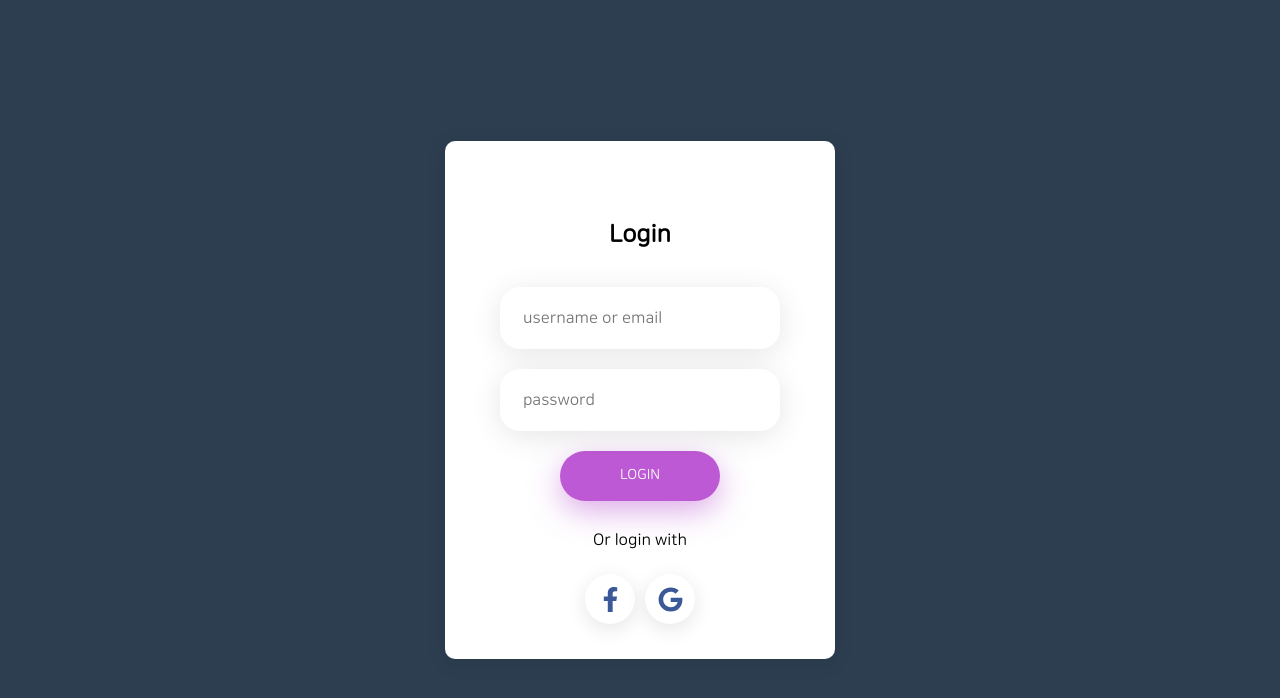
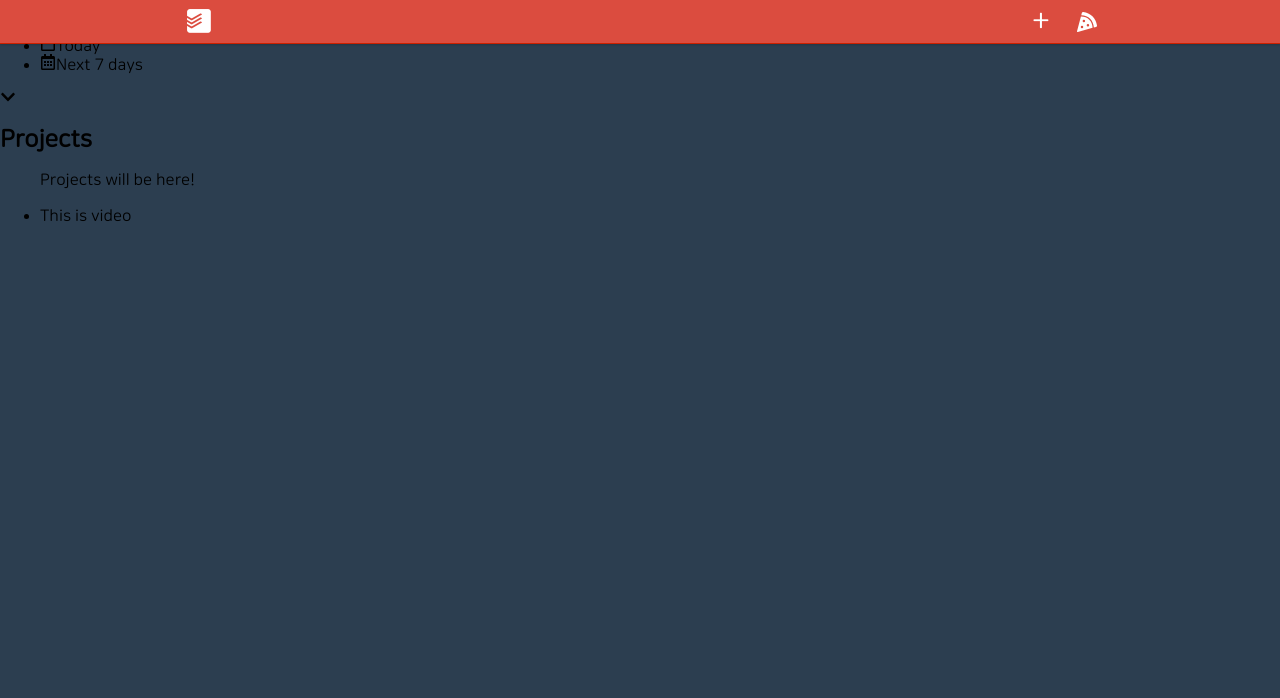
Before and after one commit to gghcode/apas-todo-webapp, a React (Create React App) app: page /todos in a window 1280 px wide. Before the commit this address led to /login. Shown: the top 698 px of the page. Built offline with nearby package versions, Linux system fonts and the light colour scheme.

Commit message:
Add prototype header

```diff
--- a/src/components/organisms/Header.tsx
+++ b/src/components/organisms/Header.tsx
@@ -1,38 +1,148 @@
 import * as React from 'react';
 import { FaPizzaSlice, FaPlus } from 'react-icons/fa';
 import { Logo } from '@/components/molecules/Logo';
-// import './Header.scss';
+import styled, { css } from 'styled-components';
+
+const HeaderWrapper = styled.header`
+  border-bottom: solid 1px #ca2100;
+  background-color: #db4c3f;
+  transition: height 200ms ease-in;
+  box-shadow: 0 1px 2px rgba(0, 0, 0, 0.15);
+  height: 44px;
+  z-index: 400;
+  position: fixed;
+  top: 0;
+  width: 100%;
+
+  @media (max-width: 900px) {
+    padding: 0 10px;
+  }
+`;
+
+const Nav = styled.nav`
+  display: grid;
+  -webkit-box-align: center;
+  -ms-flex-align: center;
+  align-items: center;
+  grid-template-columns: 1fr 1fr;
+  grid-template-rows: 1fr;
+  grid-column-gap: 0px;
+  grid-row-gap: 0px;
+  max-width: 922px;
+  margin: auto;
+  height: 44px;
+`;
+
+const ImageWrapper = styled.div`
+  padding-left: 8px;
+  grid-area: 1 / 1;
+`;
+
+const LogoImage = styled.img`
+  width: 24px;
+`;
+
+const va = (align: string = 'center') => css`
+  display: -webkit-box;
+  display: -ms-flexbox;
+  display: flex;
+  -webkit-box-align: center;
+  -ms-flex-align: center;
+  align-items: center;
+
+  @if ${align} != 'center' {
+    -webkit-box-pack: left;
+    -ms-flex-pack: left;
+    justify-content: left;
+  } @else {
+    -webkit-box-pack: center;
+    -ms-flex-pack: center;
+    justify-content: center;
+  }
+`;
+
+const SettingsWrapper = styled.div`
+  grid-area: 1 / 2;
+  text-align: right;
+
+  ul {
+    margin: 0;
+    padding: 0;
+    float: right;
+  }
+
+  ul li {
+    ${va()}
+
+    list-style-type: none;
+    cursor: pointer;
+    width: 30px;
+    height: 30px;
+    text-align: center;
+    vertical-align: middle;
+    float: left;
+
+    &:hover {
+      border-radius: 3px;
+      background-color: rgba(255, 255, 255, 0.2);
+    }
+  }
+`;
+
+const transparentButton = css`
+  background-color: transparent;
+  border: 0;
+`;
+
+const SettingsAdd = styled.li`
+  margin-right: 15px;
+  font-size: 30px;
+
+  button {
+    ${transparentButton}
+    color: white;
+    cursor: pointer;
+  }
+`;
+
+const SettingsDarkMode = styled.li`
+  button {
+    ${transparentButton}
+    color: white;
+    cursor: pointer;
+    display: -webkit-box;
+    display: -ms-flexbox;
+    display: flex;
+
+    svg {
+      width: 20px;
+      height: 20px;
+    }
+  }
+`;
 
 export const Header = () => {
   return (
-    <header className="header">
-      <nav className="container">
-        <Logo />
-        <div className="settings">
+    <HeaderWrapper className="header">
+      <Nav className="container">
+        <ImageWrapper>
+          <LogoImage src="/images/logo.png" alt="Todoist" />
+        </ImageWrapper>
+        <SettingsWrapper>
           <ul>
-            <li className="settings__add">
-              {/* <ImageButton image={FaPlus} /> */}
-              {/* <button
-                data-testid="quick-add-task-action"
-                aria-label="Quick and task"
-                type="button"
-              >
+            <SettingsAdd>
+              <button aria-label="Quick and task" type="button">
                 +
-              </button> */}
-            </li>
-            <li className="settings__darkmode">
-              {/* <ImageButton image={FaPizzaSlice} /> */}
-              {/* <button
-                data-testid="dark-mode-action"
-                aria-label="Darkmode on/off"
-                type="button"
-              >
+              </button>
+            </SettingsAdd>
+            <SettingsDarkMode>
+              <button type="button">
                 <FaPizzaSlice />
-              </button> */}
-            </li>
+              </button>
+            </SettingsDarkMode>
           </ul>
-        </div>
-      </nav>
-    </header>
+        </SettingsWrapper>
+      </Nav>
+    </HeaderWrapper>
   );
 };
--- a/src/routes/index.tsx
+++ b/src/routes/index.tsx
@@ -1,5 +1,5 @@
 import * as React from 'react';
-import { BrowserRouter, Switch, Redirect } from 'react-router-dom';
+import { BrowserRouter, Switch, Redirect, Route } from 'react-router-dom';
 import { observer } from 'mobx-react-lite';
 import { Home, Login } from '@/pages';
 import RequiredLogInRoute from './requiredLogInRoute';
@@ -8,7 +8,7 @@ import RedirectIfLoggedInRoute from './redirectIfLoggedInRoute';
 const Router = (
   <BrowserRouter>
     <Switch>
-      <RequiredLogInRoute path="/todos" component={observer(Home)} />
+      <Route path="/todos" component={observer(Home)} />
       <Redirect exact from="/" to="/todos" />
       <RedirectIfLoggedInRoute
         path="/login"
--- a/src/styles/global.ts
+++ b/src/styles/global.ts
@@ -9,7 +9,22 @@ export const GlobalStyles = createGlobalStyle`
     src: url('/fonts/NanumSquareRoundR.woff2');
   }
   body {
+    margin: 0;
+    padding: 0;
+    line-height: 1;
     font-family: 'NanumSquareRoundR', sans-serif;
     background-color: ${(props) => props.theme.color.main};
+    font-smooth: always;
+    -webkit-font-smoothing: antialiased;
+    -moz-osx-font-smoothing: grayscale;
+  }
+
+  html {
+  -webkit-box-sizing: border-box;
+          box-sizing: border-box;
+  }
+  *, *:before, *:after {
+    -webkit-box-sizing: inherit;
+            box-sizing: inherit;
   }
 `;
```
Also changed, not shown: public/images/logo.png.
